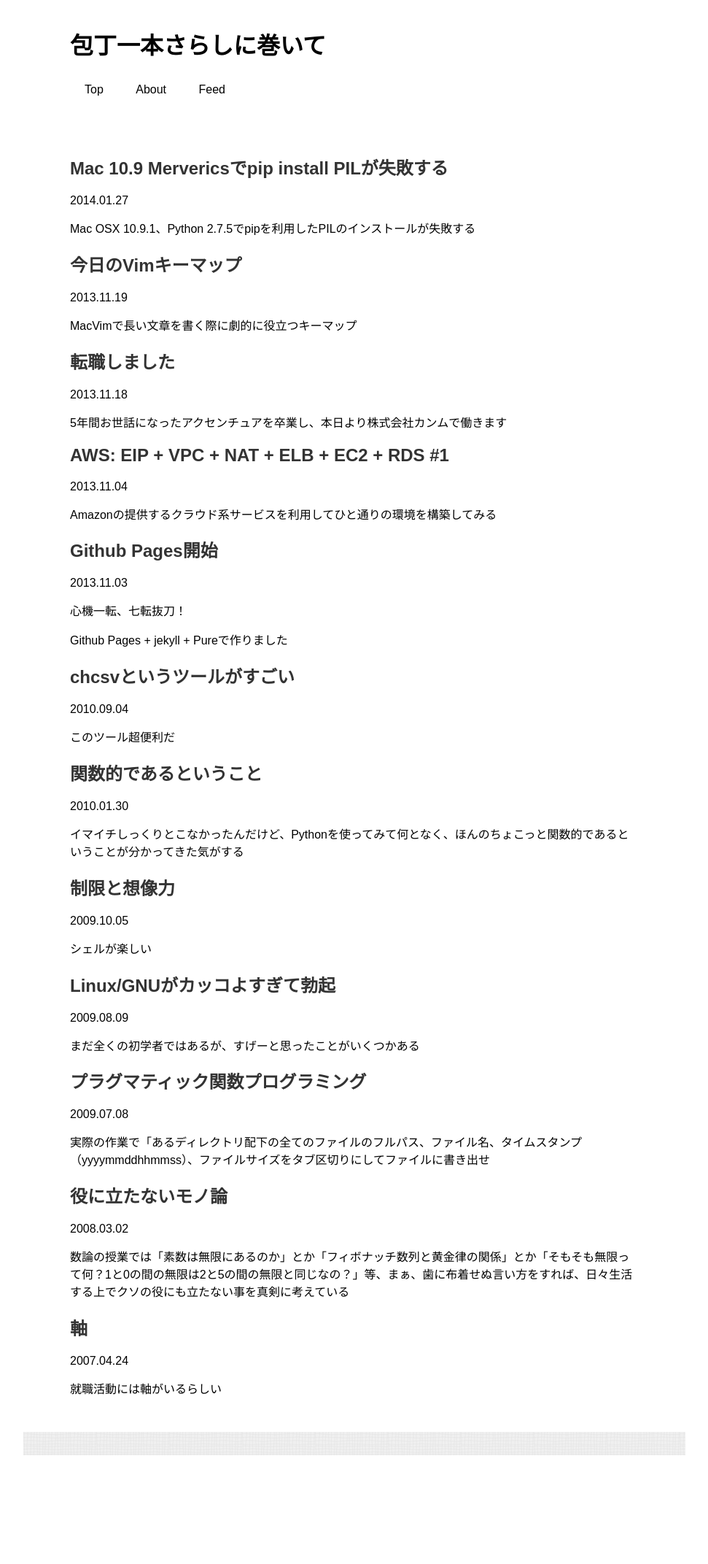
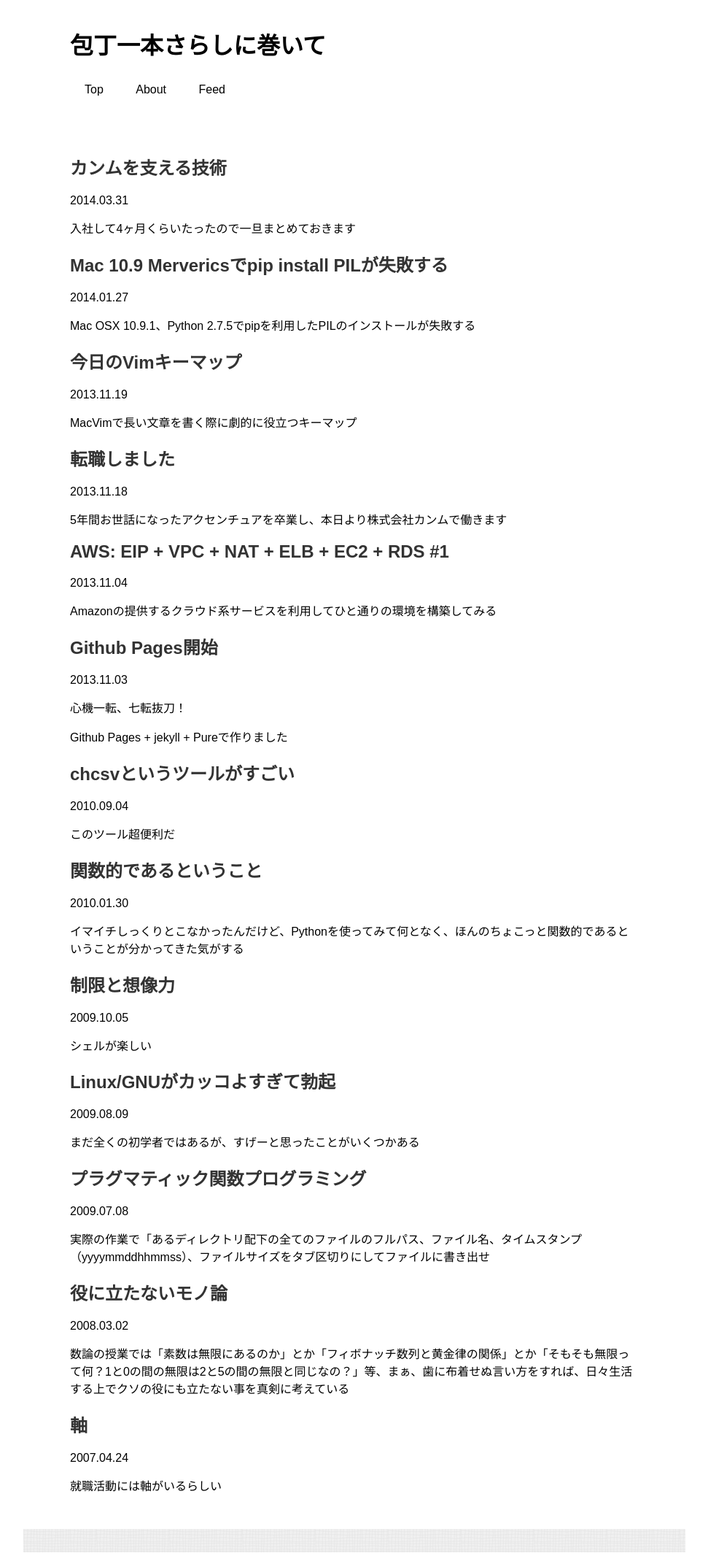
Before and after one commit to achiku/achiku.github.io, a Jekyll site: the page built from index.md, in a window 1280 px wide. Shown: the whole page at 73% size, without its empty margins (154-1125 px from the left). Built offline with Jekyll 4.4.1, drawn with Linux system fonts in a browser that asks for light colours; before the commit the page ends 2010 px from its top, so only the background shows below that; some of the changed lines change nothing that is shown.

Commit message:
2013/03/31ポスト追加

```diff
--- /dev/null
+++ b/_posts/2014-03-31-kanmu-tech.md
@@ -0,0 +1,205 @@
+---
+layout: post
+title: 'カンムを支える技術'
+---
+
+
+入社して4ヶ月くらいたったので一旦まとめておきます。
+フォーマットはどこかで見たことがある形ですが、その通りです。
+完全に参考にさせて頂いてます。
+
+
+仕事
+====
+
+クレジットカード会社様と協力し、オンラインカード明細にクーポンを出してます。
+
+サービスの詳細は以下から。
+
+[Kanmu Card Linked Offer](https://kanmu.co.jp/advertisers)
+
+
+組織
+====
+
+- 社長
+- デザイナー
+- 営業
+- 総務
+- エンジニアA
+- エンジニアB
+
+計6名
+
+achikuはエンジニアBです。エンジニア絶賛募集中です！
+
+[https://kanmu.co.jp/jobs/engineer](https://kanmu.co.jp/jobs/engineer)
+
+
+言語
+====
+
+Python
+------
+
+カンムが提供するプロダクト全てに利用されています。特に強制しているわけではないのですが、今のところ全てPythonでまかなえているため、 今後もPythonで行けるところまで行く予定です。3.xへは利用しているWeb Application Frameworkが対応するタイミングで移行を考えています。(Django 1.7から)
+
+エンジニア3人(社長含む)は全員Python好きです。
+
+
+CoffeeScript
+------------
+
+フロント側はCoffeeScriptで書かれています。JavaScriptで書かれていた部分も最近置き換えました。正直自分はまだしっかりCoffeeScriptを把握できてないので今後じっとり触っていきたいです。
+
+
+Sass
+----
+
+フロント側のマークアップは全てSassに移行しました。デザイナーが主に利用してます。バックエンドの人でも学習コストそんなに高くなく利用できて重宝してます。 CoffeeScriptと合わせてgruntを使ってコンパイルするスタンダードな使い方。最近はカンム独自CSSフレームワークを作成中で近日公開予定です。
+
+
+HiveQL
+------
+
+ログはAmazon EMR上にHadoop + Hiveを立ち上げて集計し、S3に格納後、DBに入れる方式をとっています。現在絶賛リファクタ中で、ログ集計基盤の設計方針ベストプラクティスを研究中。
+
+
+Scheme
+------
+
+SICPの勉強用に利用。
+
+
+reStructuredText
+----------------
+
+主にプロジェクトのドキュメント用に利用しています。GitHubの自動レンダリングにお任せしており、Sphinxは現在利用していません。お客さん用のマニュアルの類が必要になった際は使う予定。
+
+
+markdown
+--------
+
+GitHubとTrello使う時は大抵markdownにお世話になってます。
+
+
+
+環境
+====
+
+OS
+--
+
+Ubuntuの最新版をメインで利用しています。
+
+
+Packer
+------
+
+ローカルで使うBoxファイル生成に利用しています。時雨堂さんのPacker Templateを利用中。
+[shiguredo/packer-templates](https://github.com/shiguredo/packer-templates)
+
+
+Vagrant
+-------
+
+VirtualBoxと組み合わせて、ローカルに環境を作成する際に利用しています。VMWareは使ってみたいですが、まだ未検証のステータスです。
+
+
+VirtualBox
+----------
+
+Vagrantで仮想環境を作るために利用。
+
+
+Fabric
+------
+
+まだ管理すべきサーバ台数 x 種類が小さい為、プロビジョニングもデプロイもFabricを利用しています。fabtoolsと併用することで、スタンダードなインストール/設定は非常に簡潔に書けて気に入っています。また、トランザクションが多い部分はAWS Elastic Beanstalkを利用しており、デプロイの度にAMIからサーバを作りなおしているので冪等性があんまり関係ないってのもあります。
+
+ただし、今後サービスが拡大し、管理するサーバの種類と台数が増えた際には、インストールするパッケージの種類やサーバの役割等を細かくモジュール化して管理していく為の別の選択肢作っておきたいため、Ansibleを少しずつ触り始めています。
+
+
+サービス
+========
+
+Google Apps
+-----------
+
+- GMail
+- Google Calendar
+- Google Drive
+
+
+Trello
+------
+
+今年に入ったくらいから導入し、まだ運用方法に関しては試行錯誤中の部分もありますが、だいぶ軌道に乗ってきました。UserVoiceという会社の使い方の中から、"Current Development Board"の部分を抜粋して利用してます。3人で約2週間に一度機能追加、デザインA/Bテストをリリースし続けている現在の開発スタイルにはマッチしてますが、今後もずっとこのスタイルを続けるかどうかは引き続き検討中です。
+
+[How we use Trello & Google Docs to make UserVoice better every day](https://community.uservoice.com/blog/trello-google-docs-product-management/)
+
+
+**Trelloを採用した際の要件抜粋**
+
+- 人軸で何をやっているのか、タスク総量がどれくらいなのかがすぐわかる(メンバーをアサインしてフィルタ)
+- 次のリリースまでに何が完了していないといけないのかすぐわかる(NextUpボード参照)
+- 今何が終わってて何が終わってないのかがすぐわかる(In Progress, QAボード参照)
+- バグ、新機能、リファクタのタスクがすぐわかる(ラベルを使って対応)
+- 安い(今はお金があんまり無い)
+
+タスクの進捗だけではなく、機能追加時のディスカッションや、各リリース毎の振り返り(KPT)にも利用できて重宝してます。コードに直接関係しない部分は、後述するGitHubのIssueよりもこちらで議論する事が多いです。
+
+
+Scrum for Trello
+----------------
+
+ChromeのエクステンションとしてScrum for Trelloを入れています。これを入れるとTrelloの各カードに対して予定と実績が入力できるようになります。予実の差分を毎週チェックし、クオリティーとスピードのバランスがとれたリリースができるようにチーム内で話し合ってます。
+
+
+HipChat
+-------
+
+非常に重宝しているチャットサービス。営業からエンジニア勢への相談事項、お知らせ、エンジニア間のコミュニケーションは込み入ったものでなければ全てこの中で完結させています。また、後述のdrone.ioからビルドの通知を、GitHubからはPush時/コメント時/PR作成時にノーティフィケーションを流すようにしています。
+
+原則ココさえ見ておけばエンジニアは生活できるように、あらゆるサービスのノーティフィケーションを流すようにしてく予定です。
+
+
+drone.io
+--------
+
+CIツールとして利用しています。非常にシンプルに設定を記述できる、且つ廉価なのでセットアップは楽なのですが、いかんせんノーティフィケーションの方法がメールだけなのが痛い。一応ビルド成功時にHipChat側に通知を送るように仕込んでいるのですが、知りたいのはむしろビルド失敗時だったりして、そうするとHipChatのAPIを叩けなかったりと色々難儀です。
+
+現在乗り換えを検討中。
+
+
+GitHub
+------
+
+ほぼ全てのリポジトリはGitHub上においてあります。技術的な相談、指摘、質問は全てプルリクエスト内で実施。新機能追加時には、設計の内容認識合わせをした後にWIP(work in progress)のPRを作成して、そこでの議論をベースに改善していく形をとっています。また、ChromeのMISAWA:MDを利用させて頂いており、殺伐とした議論にイラつきと若干の和みを同時に投入する習慣がついています。
+
+GitHub Issueはアサインされている人軸で絞り込めず、誰が何をやっているのかの把握とタスク分配がやりにくいので、バグ、機能追加の仕様等は全てTrelloに集約しています。
+
+
+Amazon Web Services
+-------------------
+
+大変お世話になってます。
+
+- VPC
+- EC2
+- S3
+- Elastic Beanstalk
+- Elastic MapReduce
+
+
+Sentry
+------
+
+現在試験的に利用中。
+
+
+New Relic
+---------
+
+現在試験的に利用中。
+すごいいいんですけどお高いんですよね。ちなみにこの前アメリカのNew Relicから電話かかってきてmoquada氏がテンパッてました。
--- a/index.md
+++ b/index.md
@@ -4,7 +4,7 @@ title: "包丁一本さらしに巻いて"
 ---
 {% for post in site.posts %}
   <section>
-    <h2><a href="{{ post.url }}">{{ post.title }}</a></h2>
+    <h2><a class="post-title" href="{{ post.url }}">{{ post.title }}</a></h2>
     <p>{{ post.date | date: "%Y.%m.%d" }}</p>
     <p>{{ post.excerpt }}</p>
   </section>
--- a/stylesheets/style.css
+++ b/stylesheets/style.css
@@ -6,11 +6,14 @@
     padding-bottom: 4em;
 }
 
-a:link { color: #333333; }
-a:visited { color: #333333; }
-a:hover { color: #ff0000; }
-a:active { color: #ff8000; }
+a:link { color: orange; }
+a:visited { color: orange; }
+a:hover { color: orange; }
+a:active { color: orange; }
 a { text-decoration: none; }
+
+a.post-title { color: #333333; }
+
 
 blockquote {
     background-color: #D3D3D3;
```
Also changed, not shown: 5 other files.
